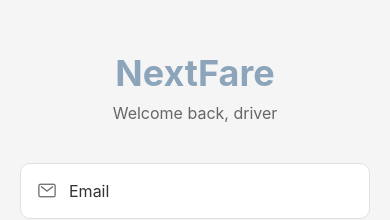
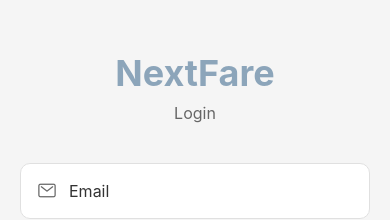
Before and after one commit to raghavSharma8269/NextFare, a React Native app in the folder frontend_NextFare/: screen /Login in a window 390 px wide. Shown: the part 193-413 px from the top of the page. Built offline with nearby package versions, Linux system fonts and the light colour scheme.

Commit message:
updated styles

```diff
--- a/frontend_NextFare/screens/LoginScreen.tsx
+++ b/frontend_NextFare/screens/LoginScreen.tsx
@@ -68,7 +68,7 @@ const LoginScreen: React.FC<LoginScreenProps> = ({ navigation }) => {
           {/* Header */}
           <View style={styles.header}>
             <Text style={styles.title}>NextFare</Text>
-            <Text style={styles.subtitle}>Welcome back, driver</Text>
+            <Text style={styles.subtitle}>Login</Text>
           </View>
 
           {/* Login Form */}
--- a/frontend_NextFare/screens/RegisterScreen.tsx
+++ b/frontend_NextFare/screens/RegisterScreen.tsx
@@ -117,7 +117,7 @@ const RegisterScreen: React.FC<RegisterScreenProps> = ({ navigation }) => {
           {/* Header */}
           <View style={styles.header}>
             <Text style={styles.title}>Create Account</Text>
-            <Text style={styles.subtitle}>Join NextFare today</Text>
+            <Text style={styles.subtitle}>Join NextFare</Text>
           </View>
 
           {/* Registration Form */}
```
